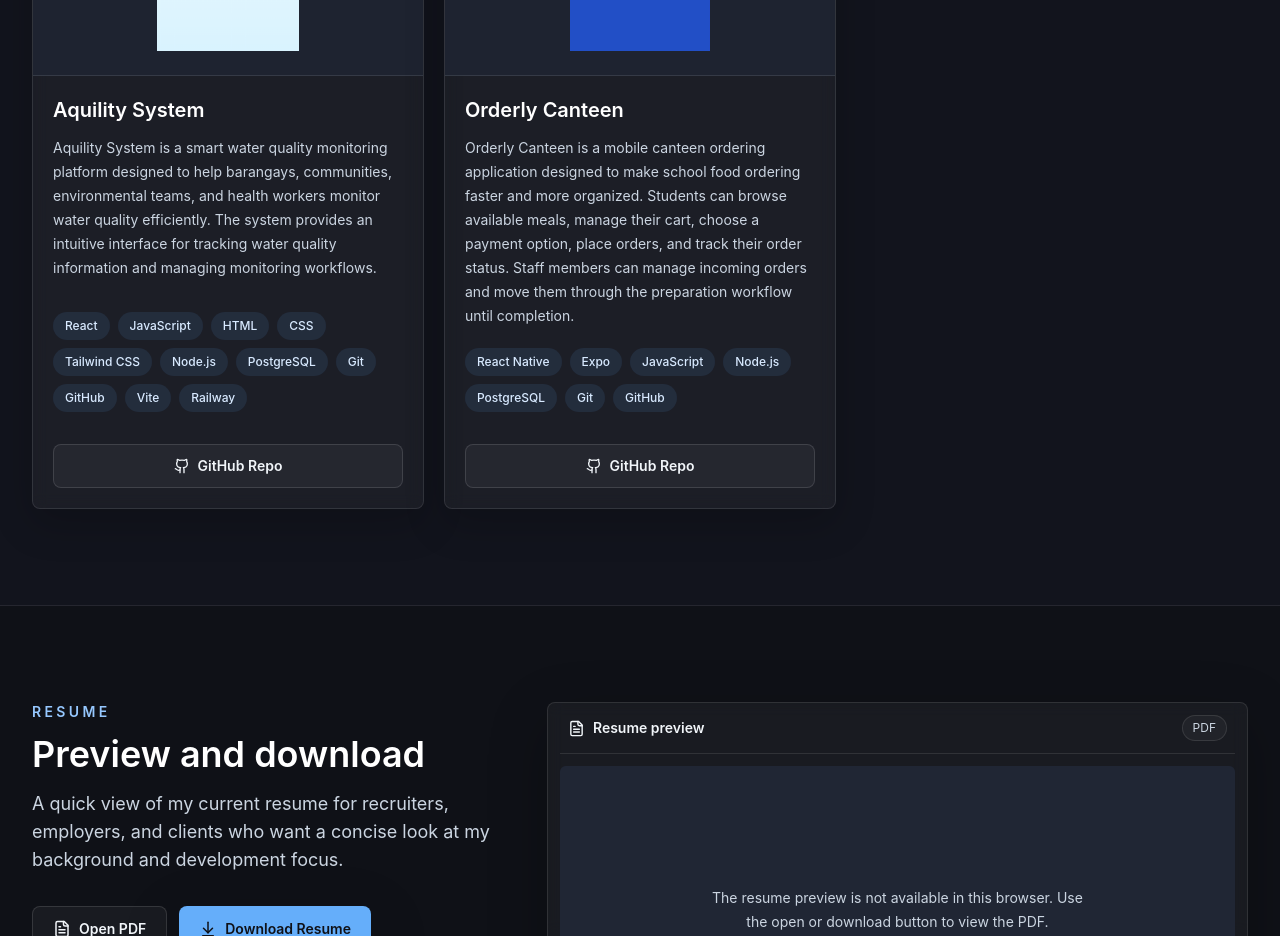
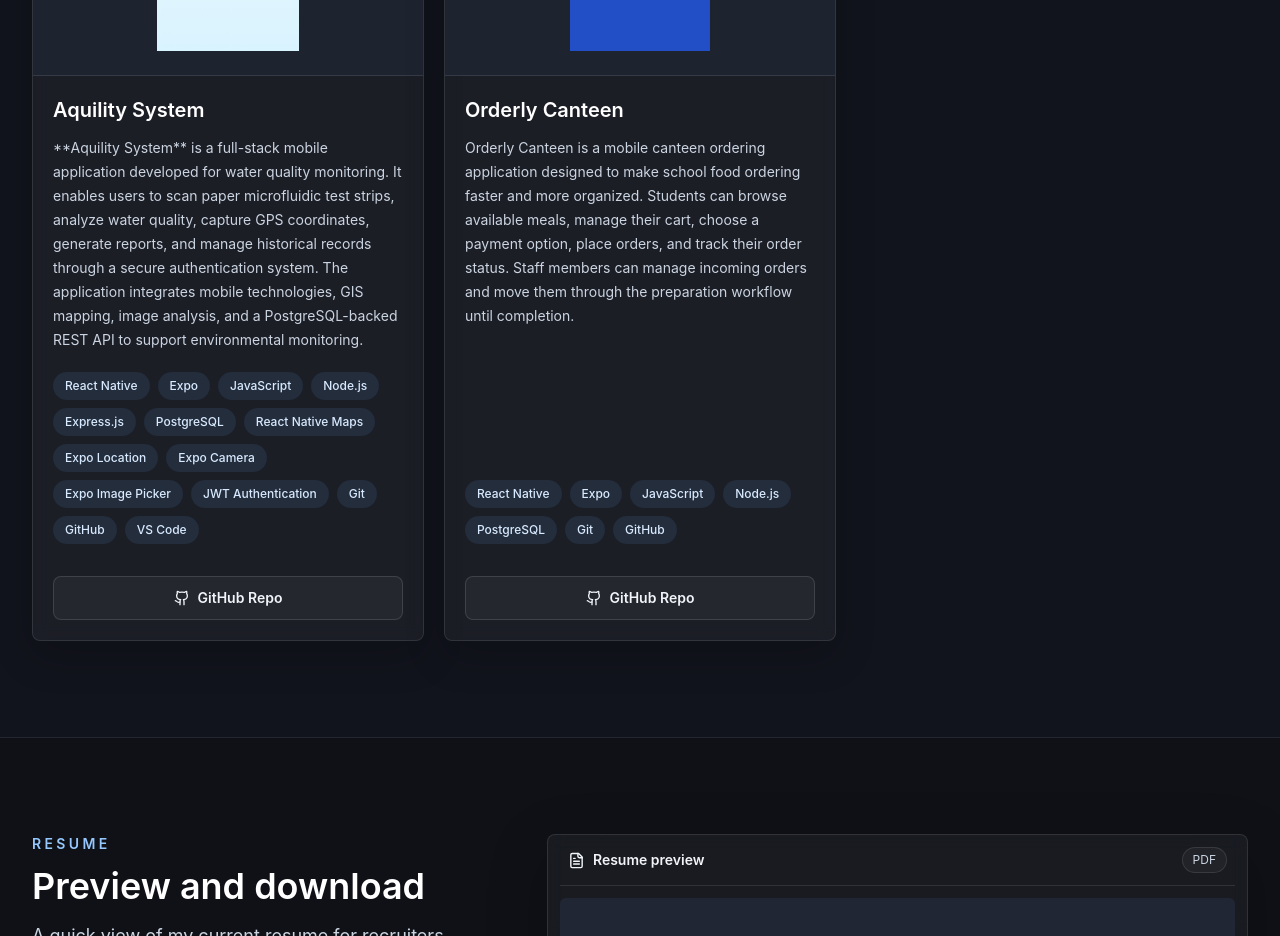
Before and after one commit to Binsentt/My-Portfolio, a React (Vite) app: page / in a window 1280 px wide. Shown: the part 3620-4556 px from the top of the page. Built offline with nearby package versions, Linux system fonts and the light colour scheme.

Commit message:
docs: update Aquility technology stack

```diff
--- a/src/data/portfolio.js
+++ b/src/data/portfolio.js
@@ -82,9 +82,9 @@ export const projects = [
     featured: false,
     imageFit: 'contain',
     description:
-      'Aquility System is a smart water quality monitoring platform designed to help barangays, communities, environmental teams, and health workers monitor water quality efficiently. The system provides an intuitive interface for tracking water quality information and managing monitoring workflows.',
+      '**Aquility System** is a full-stack mobile application developed for water quality monitoring. It enables users to scan paper microfluidic test strips, analyze water quality, capture GPS coordinates, generate reports, and manage historical records through a secure authentication system. The application integrates mobile technologies, GIS mapping, image analysis, and a PostgreSQL-backed REST API to support environmental monitoring.',
     image: '/Aquility.png',
-    tech: ['React', 'JavaScript', 'HTML', 'CSS', 'Tailwind CSS', 'Node.js', 'PostgreSQL', 'Git', 'GitHub', 'Vite', 'Railway'],
+    tech: ['React Native', 'Expo', 'JavaScript', 'Node.js', 'Express.js', 'PostgreSQL', 'React Native Maps', 'Expo Location', 'Expo Camera', 'Expo Image Picker', 'JWT Authentication', 'Git', 'GitHub', 'VS Code'],
     links: {
       github: projectRepositoryUrls.aquilitySystem
     }
```
Also changed, not shown: scripts/check-portfolio.mjs (+3 -4 lines).
